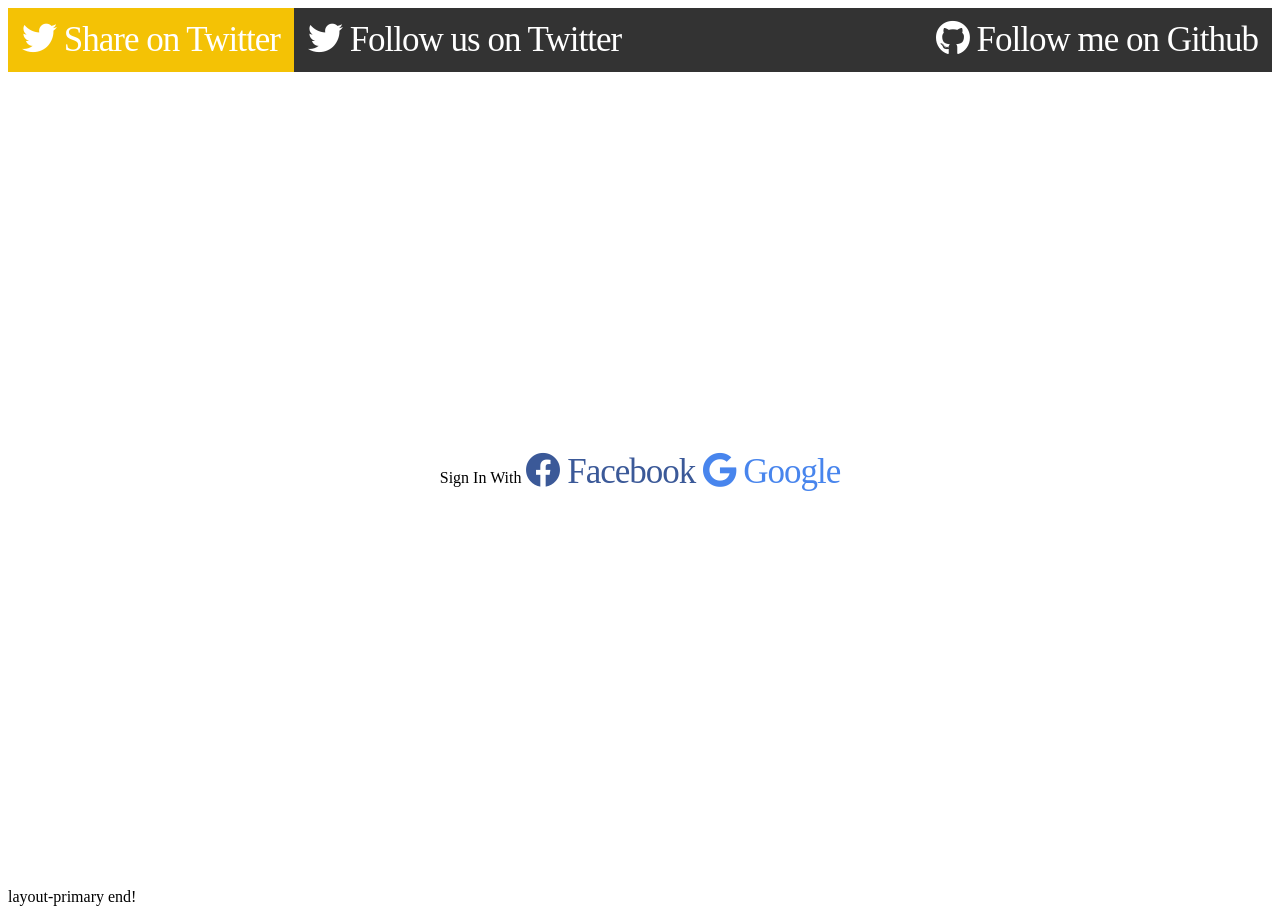
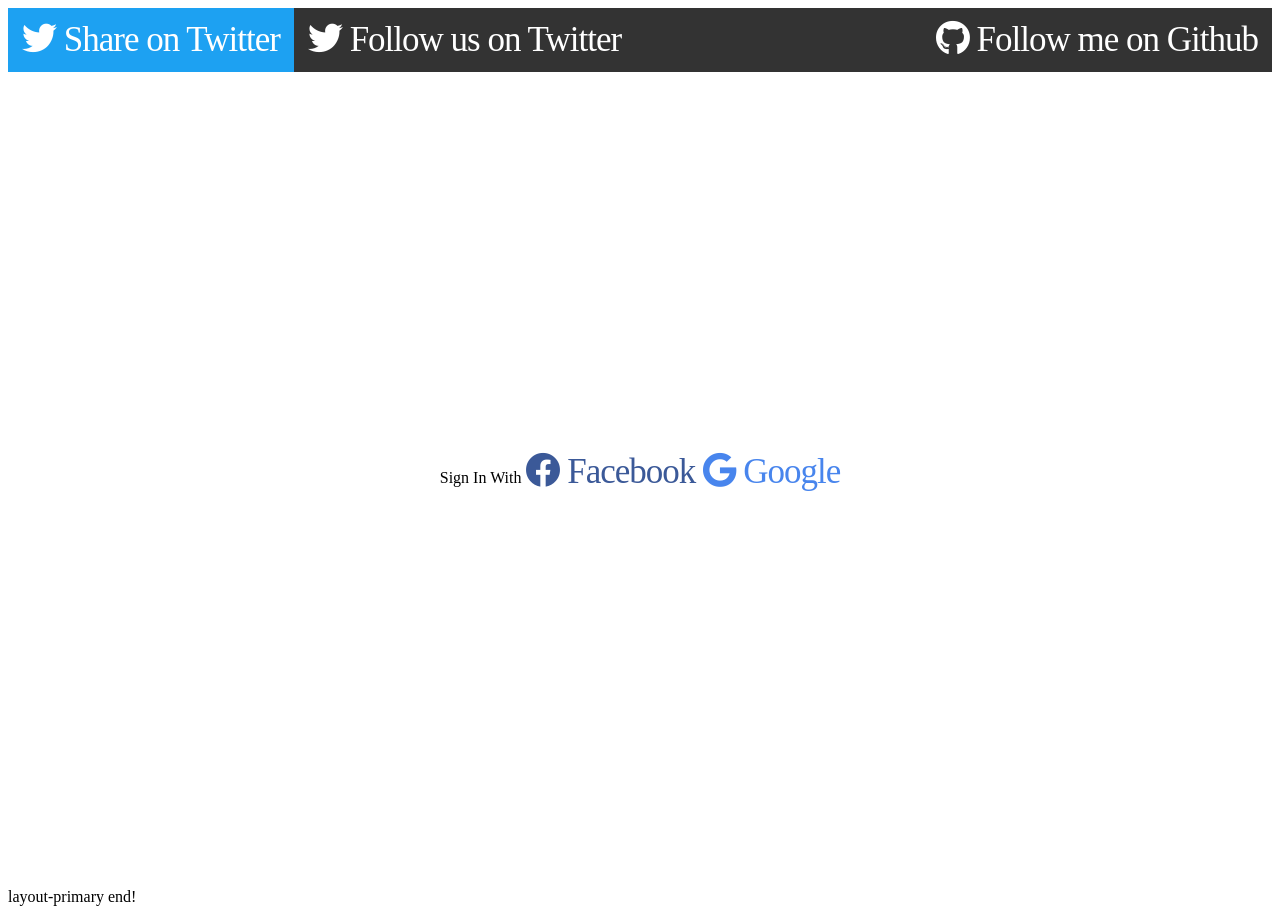
Before and after one commit to rastmob/angular-social-login, an Angular app: page /auth/login in a window 1280 px wide. Built offline with nearby package versions, Linux system fonts and the light colour scheme.

Commit message:
readme updated

```diff
--- a/src/app/components/shared/layout/layout-primary/layout-primary.component.css
+++ b/src/app/components/shared/layout/layout-primary/layout-primary.component.css
@@ -24,7 +24,7 @@ ul.topbar li a:hover:not(.active) {
   background-color: #111111;
 }
 ul.topbar li a.active {
-  background-color: #f4c205;
+  background-color: #1da1f2;
 }
 ul.topbar li.right {
   float: right;
--- a/src/app/components/shared/layout/layout-primary/layout-primary.component.scss
+++ b/src/app/components/shared/layout/layout-primary/layout-primary.component.scss
@@ -27,7 +27,7 @@ ul.topbar li a:hover:not(.active) {
   background-color: #111111;
 }
 ul.topbar li a.active {
-  background-color: #f4c205;
+  background-color: #1da1f2;
 }
 
 ul.topbar li.right {
```
Also changed, not shown: 1 other file (tests, documents, lock files or other folders).
